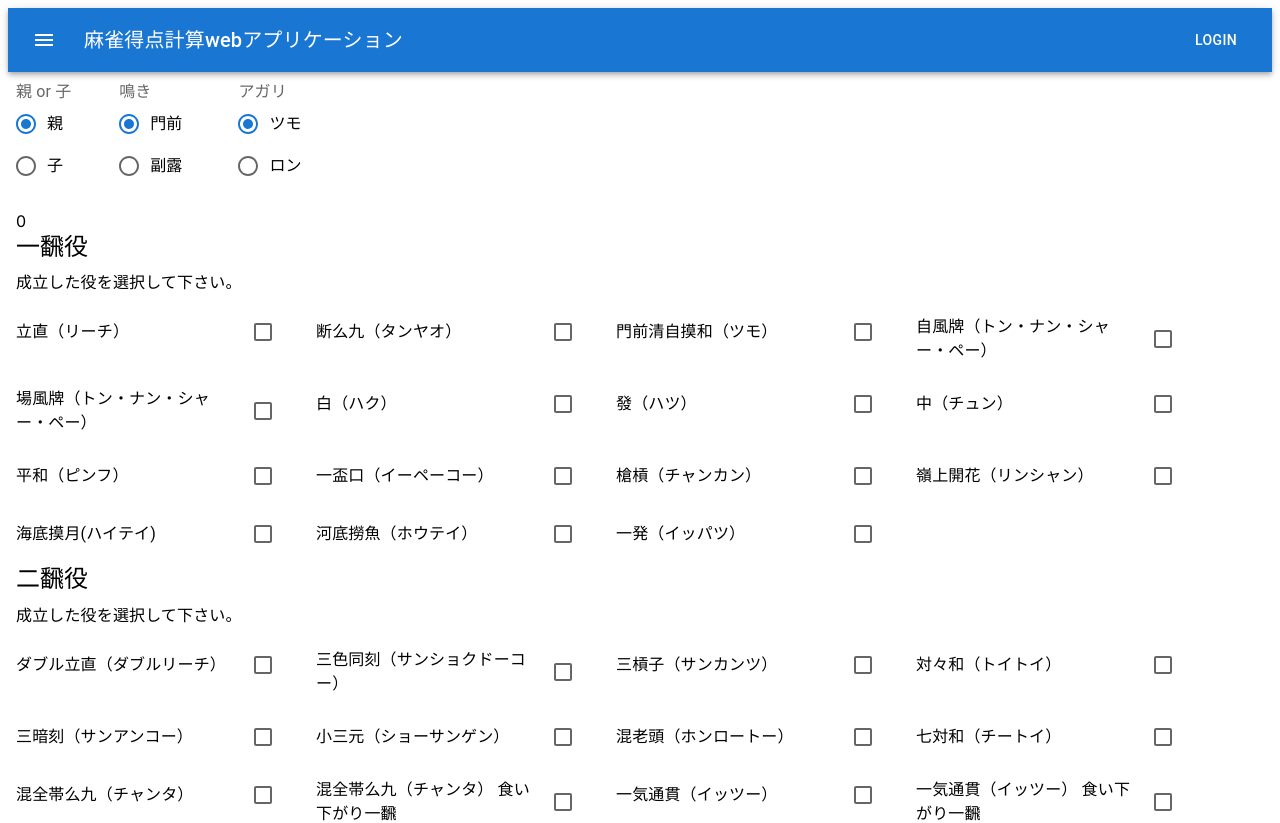
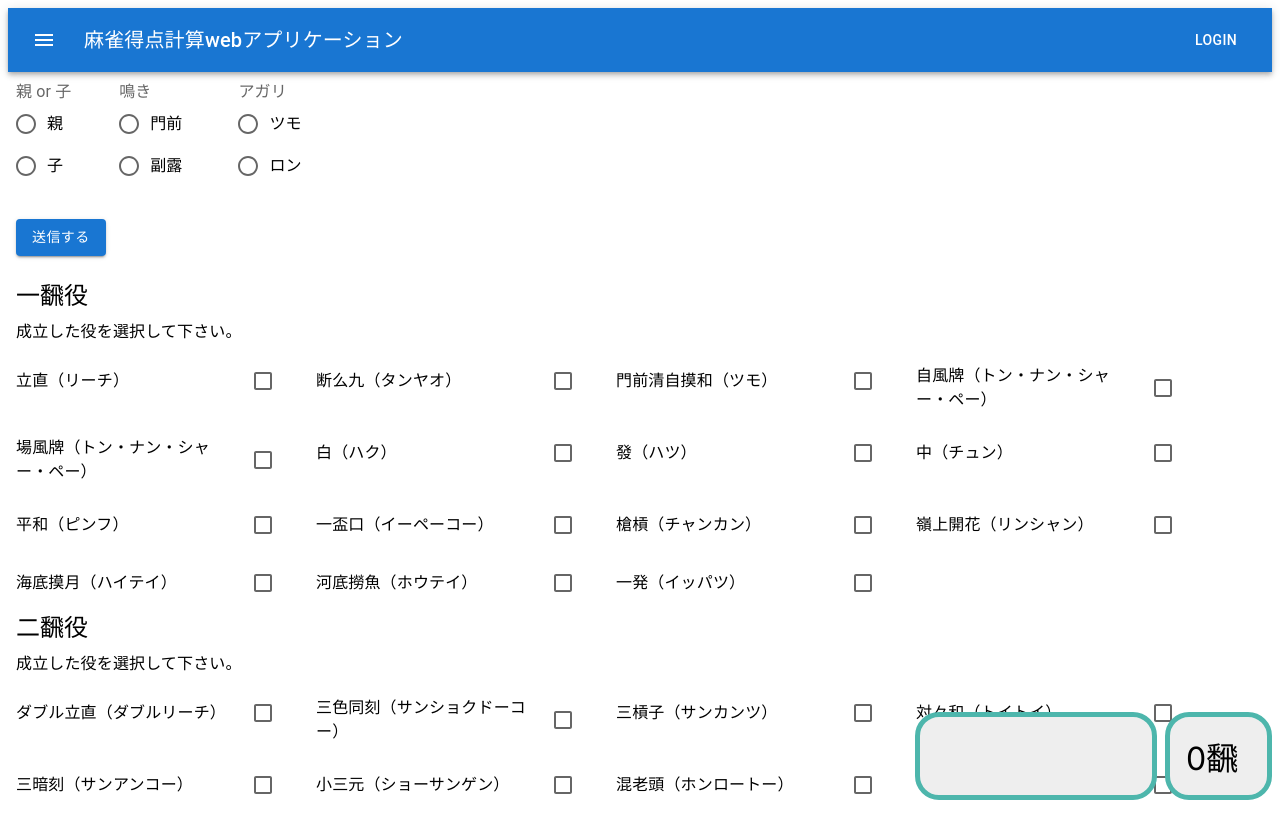
Before and after one commit to i068edo/mj-app, a Next.js app: page / in a window 1280 px wide. Shown: the top 823 px of the page. Built offline with nearby package versions, Linux system fonts and the light colour scheme.

Commit message:
点数計算を少し実装

```diff
--- a/src/app/page.js
+++ b/src/app/page.js
@@ -11,9 +11,9 @@ function ParentField( visibleYakuField, setVisibleYakuField,
                       visibleFuField, setVisibleFuField,
                       visibleResultField, setVisibleResultField ){
 
-  const [oyaKo, setOyaKo] = useState('oya');
-  const [menzenFuuro, setMenzenFuuro] = useState('menzen');
-  const [tsumoRon, setTsumoRon] = useState('tsumo');
+  const [oyaKo, setOyaKo] = useState('');
+  const [menzenFuuro, setMenzenFuuro] = useState('');
+  const [tsumoRon, setTsumoRon] = useState('');
   const [han, setHan] = useState(0);
   const [fu, setFu] = useState(0);
   const [honba, setHonba] = useState(0);
@@ -27,17 +27,17 @@ function ParentField( visibleYakuField, setVisibleYakuField,
                         "白（ハク）", "發（ハツ）", "中（チュン）",
                         "平和（ピンフ）", "一盃口（イーペーコー）",
                         "槍槓（チャンカン）", "嶺上開花（リンシャン）",
-                        "海底摸月(ハイテイ)", "河底撈魚（ホウテイ）",
+                        "海底摸月（ハイテイ）", "河底撈魚（ホウテイ）",
                         "一発（イッパツ）"];
   const yakuNameList2 = ["ダブル立直（ダブルリーチ）", "三色同刻（サンショクドーコー）",
                         "三槓子（サンカンツ）", "対々和（トイトイ）", "三暗刻（サンアンコー）",
                         "小三元（ショーサンゲン）", "混老頭（ホンロートー）", "七対和（チートイ）",
-                        "混全帯么九（チャンタ）", "混全帯么九（チャンタ） 食い下がり一飜",
-                        "一気通貫（イッツー）", "一気通貫（イッツー） 食い下がり一飜",
-                        "三色同順（サンショクドウジュン）", "三色同順（サンショクドウジュン）食い下がり一飜"];
-  const yakuNameList3 = ["二盃口（リャンペーコー）", "純全帯么九（ジュンチャン）", "純全帯么九（ジュンチャン）食い下がり一飜",
-                        "混一色（ホンイツ）", "混一色（ホンイツ） 食い下がり一飜"];
-  const yakuNameList6 = ["清一色（チンイツ）", "清一色（チンイツ） 食い下がり一飜"];
+                        "混全帯么九（チャンタ）", "混全帯么九（チャンタ） 食い下がり一飜　",
+                        "一気通貫（イッツー）", "一気通貫（イッツー） 食い下がり一飜　",
+                        "三色同順（サンショクドウジュン）", "三色同順（サンショクドウジュン）食い下がり一飜　"];
+  const yakuNameList3 = ["二盃口（リャンペーコー）", "純全帯么九（ジュンチャン）", "純全帯么九（ジュンチャン）食い下がり一飜　",
+                        "混一色（ホンイツ）", "混一色（ホンイツ） 食い下がり一飜　"];
+  const yakuNameList6 = ["清一色（チンイツ）", "清一色（チンイツ） 食い下がり一飜　"];
   const yakumanNameList = ["天和（テンホー）", "地和（チーホー）",
                           "大三元（ダイサンゲン）", "四暗刻（スーアンコウ）", "字一色（ツーイーソー）",
                           "緑一色（リューイーソー）", "清老頭（チンロートー）", "国士無双（コクシムソウ）",
@@ -47,11 +47,17 @@ function ParentField( visibleYakuField, setVisibleYakuField,
 
   return (
     <div>
-      <YakuField {...{ han: han, setHan: setHan, yakuList: yakuList, setYakuList: setYakuList,
+      <YakuField {...{ oyaKo: oyaKo, setOyaKo: setOyaKo, menzenFuuro: menzenFuuro, setMenzenFuuro, setMenzenFuuro,
+                  tsumoRon: tsumoRon, setTsumoRon: setTsumoRon, han: han, setHan: setHan, yakuList: yakuList, setYakuList: setYakuList,
                   yakuNameList1: yakuNameList1, yakuNameList2: yakuNameList2, yakuNameList3: yakuNameList3,
-                  yakuNameList6: yakuNameList6, yakumanNameList: yakumanNameList, yakumanNameList2: yakumanNameList2 }}/>
-      {/* <FuField />
-      <ResultField /> */}
+                  yakuNameList6: yakuNameList6, yakumanNameList: yakumanNameList, yakumanNameList2: yakumanNameList2,
+                  totalPoint: totalPoint, setTotalPoint: setTotalPoint }}/>
+      {/* <FuField /> */}
+      <ResultField  {...{ oyaKo: oyaKo, setOyaKo: setOyaKo, menzenFuuro: menzenFuuro, setMenzenFuuro, setMenzenFuuro,
+                  tsumoRon: tsumoRon, setTsumoRon: setTsumoRon, han: han, setHan: setHan, yakuList: yakuList, setYakuList: setYakuList,
+                  yakuNameList1: yakuNameList1, yakuNameList2: yakuNameList2, yakuNameList3: yakuNameList3,
+                  yakuNameList6: yakuNameList6, yakumanNameList: yakumanNameList, yakumanNameList2: yakumanNameList2,
+                  totalPoint: totalPoint, setTotalPoint: setTotalPoint }}/>
     </div>
   )
 
--- a/src/app/yaku/Radio.js
+++ b/src/app/yaku/Radio.js
@@ -6,11 +6,33 @@ import FormControlLabel from '@mui/material/FormControlLabel';
 import FormControl from '@mui/material/FormControl';
 import FormLabel from '@mui/material/FormLabel';
 
-export function MenzenFuuroRadioGroup() {
-  const [value, setValue] = useState('門前');
 
-  const handleChange = (event) => {
-    setValue(event.target.value);
+export function OyaKoRadioGroup( props ) {
+  const { oyaKo, setOyaKo } = props;
+  const handleChangeOyaKo = (event) => {
+    setOyaKo(event.target.value);
+  };
+
+  return (
+    <FormControl>
+      <FormLabel id="demo-controlled-radio-buttons-group">親 or 子</FormLabel>
+      <RadioGroup
+        aria-labelledby="demo-controlled-radio-buttons-group"
+        name="controlled-radio-buttons-group"
+        value={oyaKo}
+        onChange={handleChangeOyaKo}
+      >
+        <FormControlLabel value="親" control={<Radio />} label="親" />
+        <FormControlLabel value="子" control={<Radio />} label="子" />
+      </RadioGroup>
+    </FormControl>
+  );
+}
+
+export function MenzenFuuroRadioGroup( props ) {
+  const { menzenFuuro, setMenzenFuuro } = props;
+  const handleChangeMenzenFuuro = (event) => {
+    setMenzenFuuro(event.target.value);
   };
 
   return (
@@ -19,8 +41,8 @@ export function MenzenFuuroRadioGroup() {
       <RadioGroup
         aria-labelledby="demo-controlled-radio-buttons-group"
         name="controlled-radio-buttons-group"
-        value={value}
-        onChange={handleChange}
+        value={menzenFuuro}
+        onChange={handleChangeMenzenFuuro}
       >
         <FormControlLabel value="門前" control={<Radio />} label="門前" />
         <FormControlLabel value="副露" control={<Radio />} label="副露" />
@@ -29,34 +51,10 @@ export function MenzenFuuroRadioGroup() {
   );
 }
 
-export function OyaKoRadioGroup() {
-    const [value, setValue] = useState('親');
-
-    const handleChange = (event) => {
-      setValue(event.target.value);
-    };
-
-    return (
-      <FormControl>
-        <FormLabel id="demo-controlled-radio-buttons-group">親 or 子</FormLabel>
-        <RadioGroup
-          aria-labelledby="demo-controlled-radio-buttons-group"
-          name="controlled-radio-buttons-group"
-          value={value}
-          onChange={handleChange}
-        >
-          <FormControlLabel value="親" control={<Radio />} label="親" />
-          <FormControlLabel value="子" control={<Radio />} label="子" />
-        </RadioGroup>
-      </FormControl>
-    );
-  }
-
-  export function TsumoRonRadioGroup() {
-    const [value, setValue] = useState('ツモ');
-
-    const handleChange = (event) => {
-      setValue(event.target.value);
+  export function TsumoRonRadioGroup( props ) {
+    const { tsumoRon, setTsumoRon } = props;
+    const handleChangeTsumoRon = (event) => {
+      setTsumoRon(event.target.value);
     };
 
     return (
@@ -65,8 +63,8 @@ export function OyaKoRadioGroup() {
         <RadioGroup
           aria-labelledby="demo-controlled-radio-buttons-group"
           name="controlled-radio-buttons-group"
-          value={value}
-          onChange={handleChange}
+          value={tsumoRon}
+          onChange={handleChangeTsumoRon}
         >
           <FormControlLabel value="ツモ" control={<Radio />} label="ツモ" />
           <FormControlLabel value="ロン" control={<Radio />} label="ロン" />
--- a/src/app/yaku/YakuField.js
+++ b/src/app/yaku/YakuField.js
@@ -7,27 +7,34 @@ import { OyaKoRadioGroup } from './Radio';
 import {MenzenFuuroRadioGroup } from './Radio';
 import { TsumoRonRadioGroup } from './Radio';
 import YakuList from './YakuList';
+import YakuResult from './YakuResult';
+import YakuSubmitButton from './YakuSubmitButton';
 
 export default function YakuField( props ){
-    const { han,  setHan, yakuList, setYakuList, yakuNameList1,
+    const { oyaKo, setOyaKo, menzenFuuro, setMenzenFuuro, tsumoRon, setTsumoRon,
+            han, setHan, yakuList, setYakuList, yakuNameList1,
              yakuNameList2, yakuNameList3, yakuNameList6,
-              yakumanNameList, yakumanNameList2 } = props;
+              yakumanNameList, yakumanNameList2, totalPoint, setTotalPoint } = props;
 
     return(
         <Box sx={{mt:1, ml:1}}>
             <Stack direction="row" spacing={5} sx={{mb:3}}>
-                <OyaKoRadioGroup />
-                <MenzenFuuroRadioGroup />
-                <TsumoRonRadioGroup />
+                <OyaKoRadioGroup {...{ oyaKo: oyaKo, setOyaKo: setOyaKo }}/>
+                <MenzenFuuroRadioGroup {...{ menzenFuuro: menzenFuuro, setMenzenFuuro: setMenzenFuuro }}/>
+                <TsumoRonRadioGroup {...{ tsumoRon: tsumoRon, setTsumoRon: setTsumoRon }}/>
             </Stack>
 
-            <div>{han}</div>
-            <div>{yakuList}</div>
+            <YakuSubmitButton  {...{ oyaKo: oyaKo, setOyaKo: setOyaKo, menzenFuuro: menzenFuuro, setMenzenFuuro, setMenzenFuuro,
+                  tsumoRon: tsumoRon, setTsumoRon: setTsumoRon, han: han, setHan: setHan, yakuList: yakuList, setYakuList: setYakuList,
+                  yakuNameList1: yakuNameList1, yakuNameList2: yakuNameList2, yakuNameList3: yakuNameList3,
+                  yakuNameList6: yakuNameList6, yakumanNameList: yakumanNameList, yakumanNameList2: yakumanNameList2,
+                  totalPoint: totalPoint, setTotalPoint: setTotalPoint }}/>
 
             <YakuList {...{ han: han, setHan: setHan, yakuList: yakuList, setYakuList: setYakuList,
                      yakuNameList1: yakuNameList1, yakuNameList2: yakuNameList2, yakuNameList3: yakuNameList3,
                      yakuNameList6: yakuNameList6, yakumanNameList: yakumanNameList, yakumanNameList2: yakumanNameList2 }} />
-            役のフィールドだよ
+
+            <YakuResult  {...{ han: han, yakuList: yakuList }}/>
         </Box>
     )
 }
--- a/src/app/yaku/YakuList.js
+++ b/src/app/yaku/YakuList.js
@@ -16,7 +16,7 @@ import Typography from '@mui/material/Typography';
 
 
 export default function YakuList(props) {
-  const { han,  setHan, yakuList, setYakuList, yakuNameList1,
+  const { han, setHan, yakuList, setYakuList, yakuNameList1,
     yakuNameList2, yakuNameList3, yakuNameList6,
      yakumanNameList, yakumanNameList2 } = props;
 
@@ -86,7 +86,6 @@ export default function YakuList(props) {
  */}
 
 
-        <Button variant="contained" sx={{ mt: 1, mb: 3 }}>送信する</Button>
     </div>
   );
 }
--- /dev/null
+++ b/src/app/yaku/YakuResult.js
@@ -0,0 +1,47 @@
+import * as React from 'react';
+import { useState } from 'react';
+import Box from '@mui/material/Box';
+import { teal ,grey } from '@mui/material/colors';
+
+export default function YakuResult( props ) {
+    const { han, yakuList } = props;
+
+
+    return (
+        <Box sx={{
+            position: "sticky",
+            bottom: 0,
+            display: 'flex',
+            justifyContent: 'end'
+        }}>
+            <Box sx={{
+                minWidth: 200,
+                maxWidth: 1000,
+                maxHeight: 50,
+                backgroundColor: grey[200],
+                border: 5,
+                borderRadius: 6,
+                borderColor: teal[300],
+                p: 2,
+                mr: 1,
+                display: 'flex',
+                overflow: 'scroll'
+            }}>
+                {yakuList}
+            </Box>
+            <Box sx={{
+                minWidth: 65,
+                maxHeight: 50,
+                backgroundColor: grey[200],
+                border: 5,
+                borderRadius: 6,
+                borderColor: teal[300],
+                p: 2,
+                display: 'flex',
+                fontSize: '32px'
+            }}>
+                {han}飜
+            </Box>
+        </Box>
+    )
+}
--- /dev/null
+++ b/src/app/yaku/YakuSubmitButton.js
@@ -0,0 +1,53 @@
+import * as React from 'react';
+import { useState } from 'react';
+import Button from '@mui/material/Button';
+
+export default function YakuSubmitButton( props ){
+    const { oyaKo, setOyaKo, menzenFuuro, setMenzenFuuro, tsumoRon, setTsumoRon,
+        han, setHan, yakuList, setYakuList, yakuNameList1,
+         yakuNameList2, yakuNameList3, yakuNameList6,
+          yakumanNameList, yakumanNameList2, totalPoint, setTotalPoint } = props;
+
+    function yakuSubmitClick(){
+        if( oyaKo == '親' ){
+            calculateOver4hanOya();
+        }else if( oyaKo == '子' ){
+            calculateOver4hanKo();
+        }
+
+    }
+
+    function calculateOver4hanOya(){
+        if(han == 4){
+            setTotalPoint(12000);
+        }else if(han <= 7){
+            setTotalPoint(18000);
+        }else if(han <= 10){
+            setTotalPoint(24000);
+        }else if(han <= 12){
+            setTotalPoint(36000);
+        }else if(han >= 13){
+            setTotalPoint(48000);
+        }
+    }
+
+    function calculateOver4hanKo(){
+        if(han == 4){
+            setTotalPoint(8000);
+        }else if(han <= 7){
+            setTotalPoint(12000);
+        }else if(han <= 10){
+            setTotalPoint(16000);
+        }else if(han <= 12){
+            setTotalPoint(24000);
+        }else if(han >= 13){
+            setTotalPoint(32000);
+        }
+    }
+
+    return(
+        <div>
+            <Button variant='contained' sx={{ mt: 1, mb: 3 }} onClick={yakuSubmitClick}>送信する</Button>
+        </div>
+    )
+}
```
Also changed, not shown: src/app/result/ResultField.js (+7 -2 lines), src/app/yaku/YakuListItem.js (+6 -20 lines).
